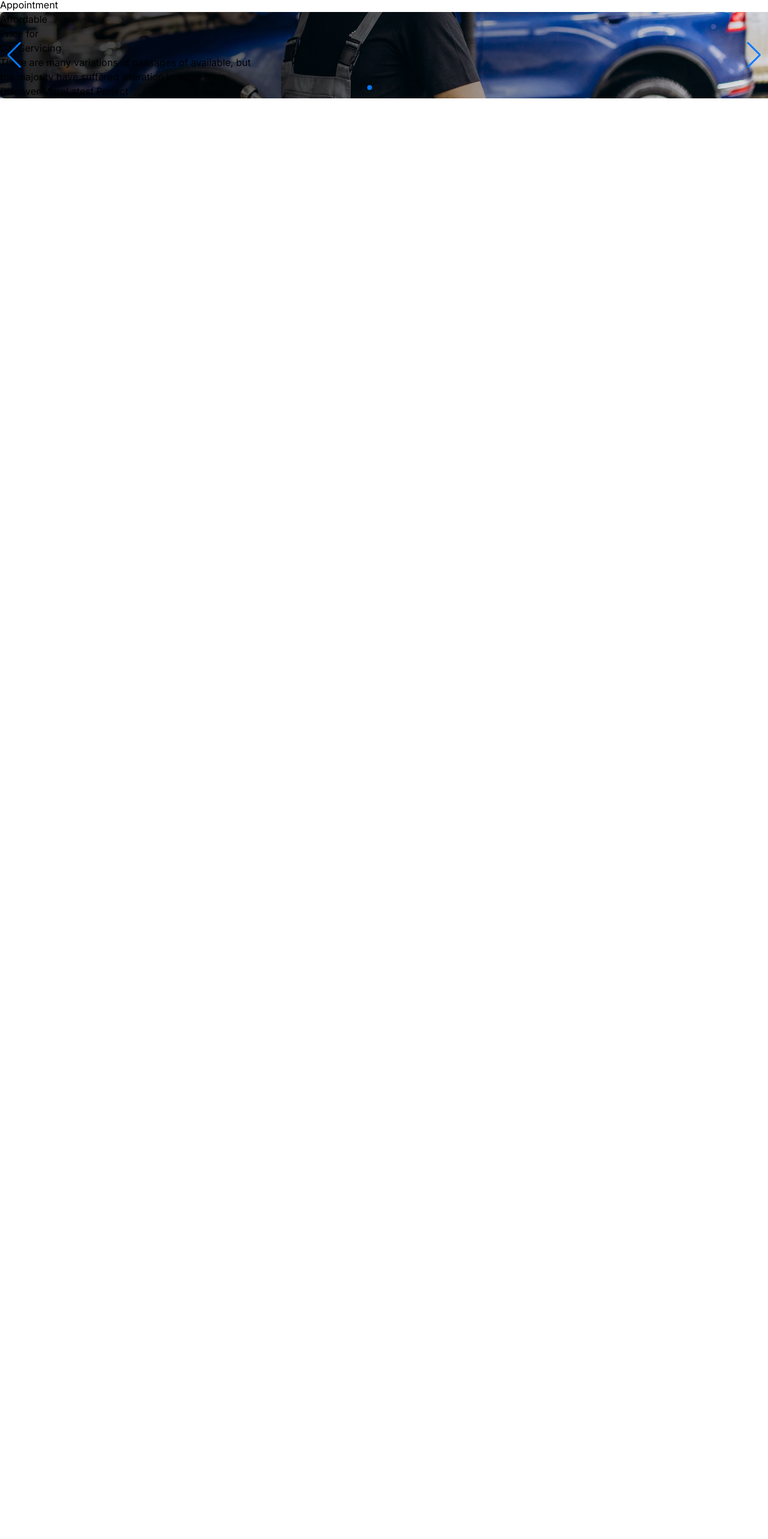
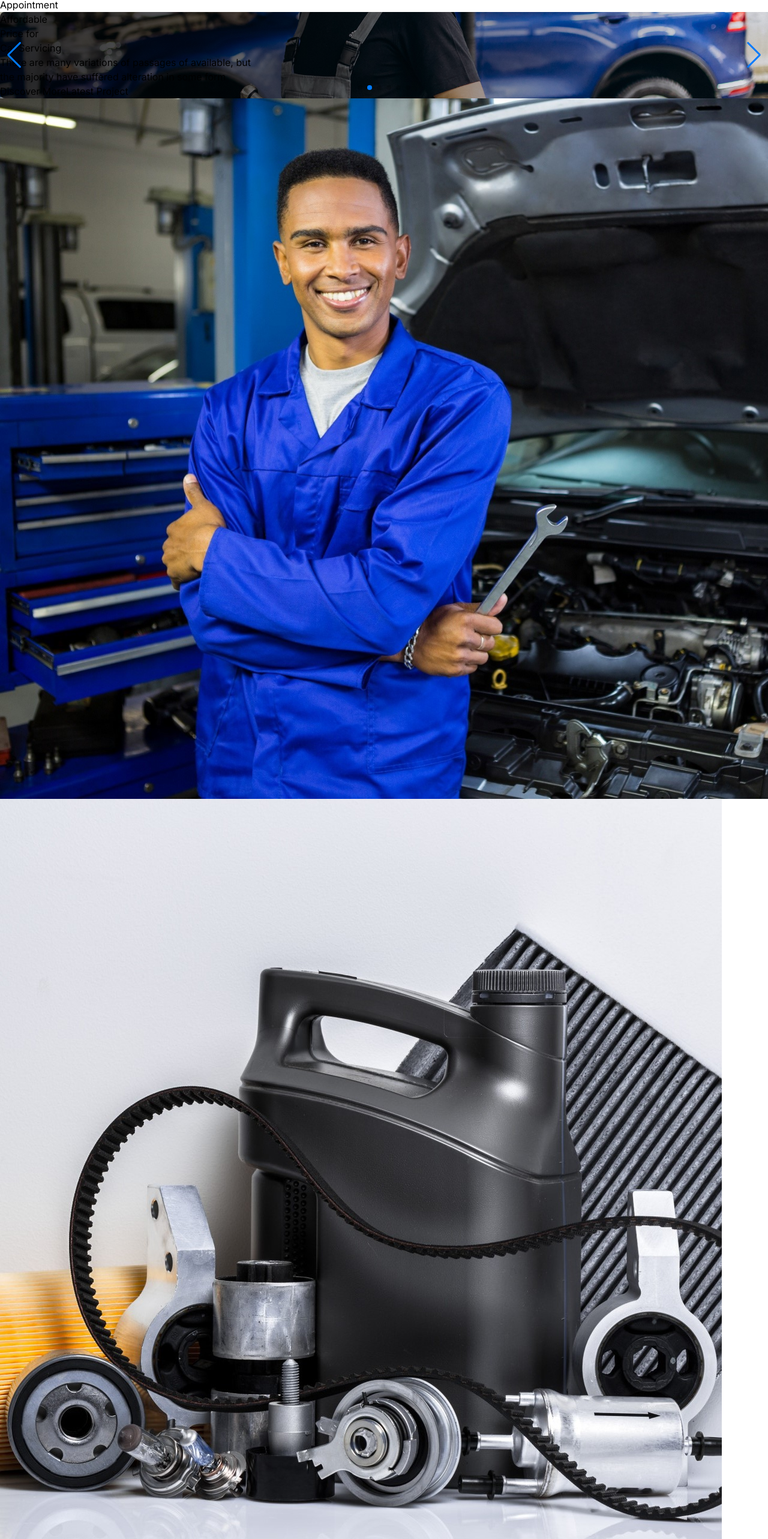
Before and after one commit to SajeedAninda/Car-Doctor-FullStack, a React (Vite) app in the folder Car-Doctor-Client/: page / in a window 1280 px wide. Shown: the part 147-2713 px from the top of the page at 60% size. Before the commit the page ends 800 px from the top, so only its background shows below. Built offline with nearby package versions, Linux system fonts and the light colour scheme.

Commit message:
Created About Section

```diff
--- /dev/null
+++ b/Car-Doctor-Client/src/Components/About/About.jsx
@@ -0,0 +1,28 @@
+import React from 'react';
+import about1 from "../../assets/images/about_us/person.jpg";
+import about2 from "../../assets/images/about_us/parts.jpg";
+
+const About = () => {
+    return (
+        <div className='h-fit py-16'>
+            <div className='w-[90%] mx-auto flex justify-between items-center'>
+                <div className="left relative w-[60%]">
+                    <img className='rounded-lg w-[70%]' src={about1} alt="" />
+                    <img className='w-[40%] border-8 rounded-lg border-white absolute top-[50%] left-[40%]' src={about2} alt="" />
+                </div>
+
+                <div className="right items-center space-y-8 w-[40%] mr-10">
+                    <p className='text-[#FF3811] font-bold'>About Us</p>
+                    <h1 className='text-4xl font-bold text-[#151515]'>
+                        We are qualified <br /> & of experience <br /> in this field
+                    </h1>
+                    <p className='text-sm text-[#737373]'>There are many variations of passages of Lorem Ipsum available, <br /> but the majority have suffered alteration in some form, by injected humour,  or randomised words which <br /> don't look even slightly believable. </p>
+                    <p className='text-sm text-[#737373]'>The majority have suffered alteration in some form, by injected humour, or randomised words which don't look even slightly believable. </p>
+                    <button className='px-4 font-semibold bg-[#FF3811] py-2 border-2 rounded-md border-[#FF3811] hover:bg-transparent text-white hover:text-white hover:border-2 hover:border-white'>Get more Info</button>
+                </div>
+            </div>
+        </div>
+    );
+};
+
+export default About;
--- a/Car-Doctor-Client/src/Components/Homepage/Homepage.jsx
+++ b/Car-Doctor-Client/src/Components/Homepage/Homepage.jsx
@@ -1,10 +1,12 @@
 import React from 'react';
 import Banner from '../Banner/Banner';
+import About from '../About/About';
 
 const Homepage = () => {
     return (
         <div>
             <Banner></Banner>
+            <About></About>
         </div>
     );
 };
```
Also changed, not shown: Car-Doctor-Client/src/assets/images/about_us/parts.jpg, Car-Doctor-Client/src/assets/images/about_us/person.jpg.
